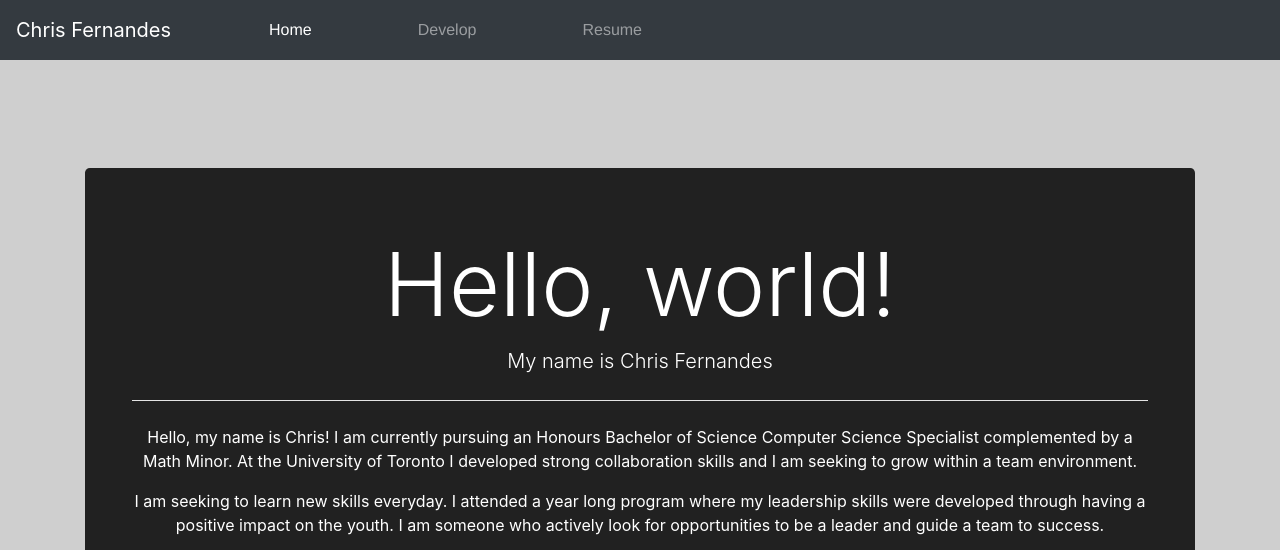
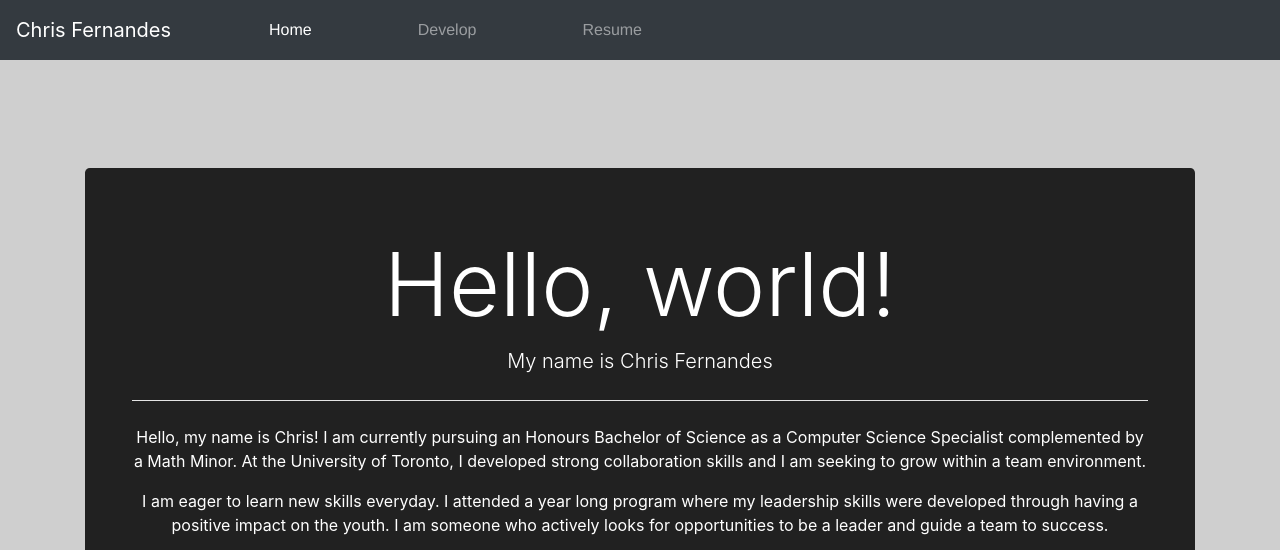
Before and after one commit to shearsmurf/shearsmurf-github-io, a plain HTML site: page index.html in a window 1280 px wide. Shown: the top 550 px of the page. Drawn offline with nearby package versions, Linux system fonts and the light colour scheme.

Commit message:
Update index.html

```diff
--- a/index.html
+++ b/index.html
@@ -62,13 +62,13 @@
                 <p class="lead text-center">My name is Chris Fernandes</p>
                 <hr class="my-4 background-color: white" style="background-color: rgb(255, 255, 255);">
 
-                <p class="text-center">Hello, my name is Chris! I am currently pursuing an Honours Bachelor of Science Computer Science Specialist complemented by a Math Minor.
-                                        At the University of Toronto I developed strong collaboration skills and I am seeking to grow within a team environment.
+                <p class="text-center">Hello, my name is Chris! I am currently pursuing an Honours Bachelor of Science as a Computer Science Specialist complemented by a Math Minor.
+                                        At the University of Toronto, I developed strong collaboration skills and I am seeking to grow within a team environment.
                 </p>
 
                 <p class="text-center">
-                    I am seeking to learn new skills everyday. I attended a year long program where my leadership skills were developed through having a positive impact on the youth.
-                    I am someone who actively look for opportunities to be a leader and guide a team to success.
+                    I am eager to learn new skills everyday. I attended a year long program where my leadership skills were developed through having a positive impact on the youth.
+                    I am someone who actively looks for opportunities to be a leader and guide a team to success.
                 </p>
 
                 <ul class="text-center">
```
